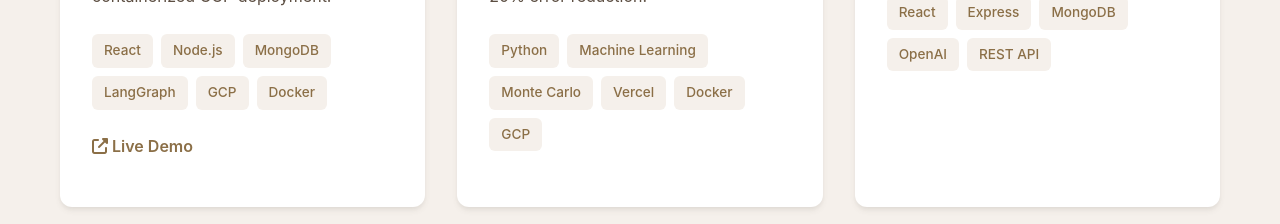
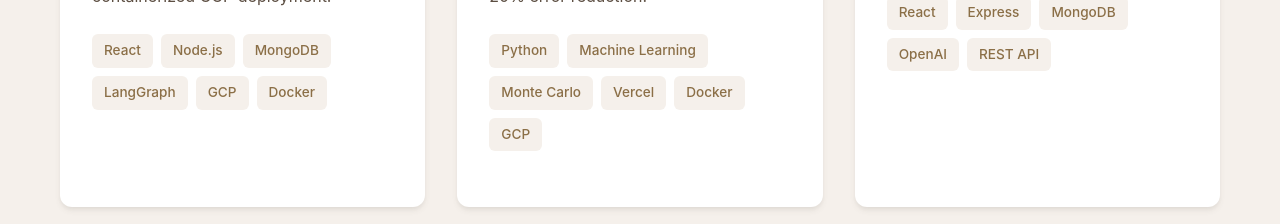
Before and after one commit to rohant20/rohan-tal-portfolio, a plain HTML site: page index.html in a window 1280 px wide. Shown: the part 4160-4384 px from the top of the page. Drawn offline with Linux system fonts and the light colour scheme.

Commit message:
Removing file

```diff
--- a/index.html
+++ b/index.html
@@ -180,11 +180,6 @@
                         <span class="tech-tag">LangGraph</span>
                         <span class="tech-tag">GCP</span>
                         <span class="tech-tag">Docker</span>
-                    </div>
-                    <div class="project-links">
-                        <a href="https://www.recruitathena.com" target="_blank" class="project-link">
-                            <i class="fas fa-external-link-alt"></i> Live Demo
-                        </a>
                     </div>
                 </div>
 
```
